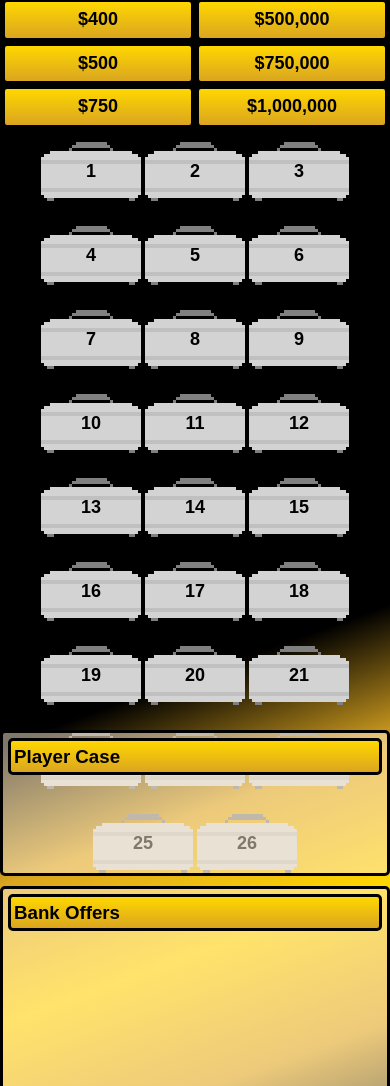
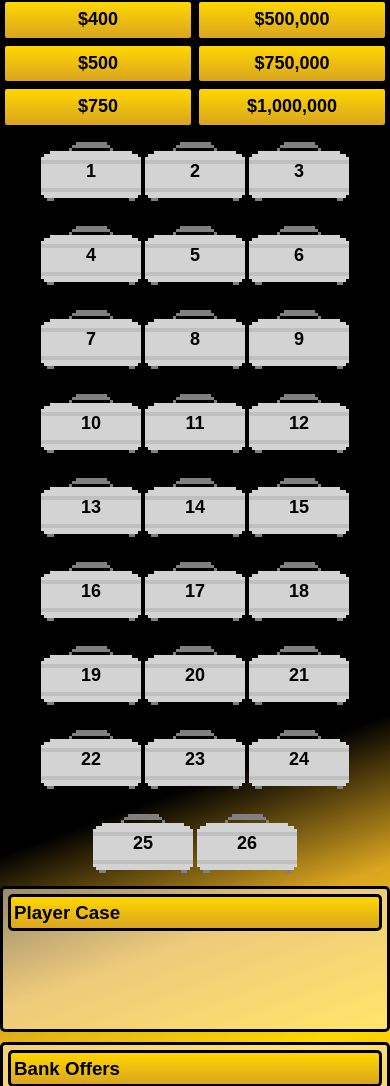
Before and after one commit to gregorypuckett/deal-no-deal, a plain HTML site: page index.html in a window 390 px wide. Shown: the part 555-1641 px from the top of the page. Drawn offline with Linux system fonts and the light colour scheme.

Commit message:
"Updated min-height for playercase/bankoffer div's for moblie devices"

```diff
--- a/css/style.css
+++ b/css/style.css
@@ -73,12 +73,13 @@ button:hover {
 
 #stage {
    width: 550px;
-   height: 600px;
+   min-height: 600px;
    display: flex;
    flex-wrap: wrap;
    margin: auto;
    align-items: center;
    justify-content: center;
+
 }
 
 #left-stage {
@@ -87,6 +88,7 @@ button:hover {
 }
 
 #right-stage {
+
    width: 25%;
    margin: 0 auto;
 }
@@ -208,6 +210,7 @@ td {
 
    header,
    #message-display,
+   #main-stage,
    #left-stage,
    #right-stage {
       width: 100%;
```
